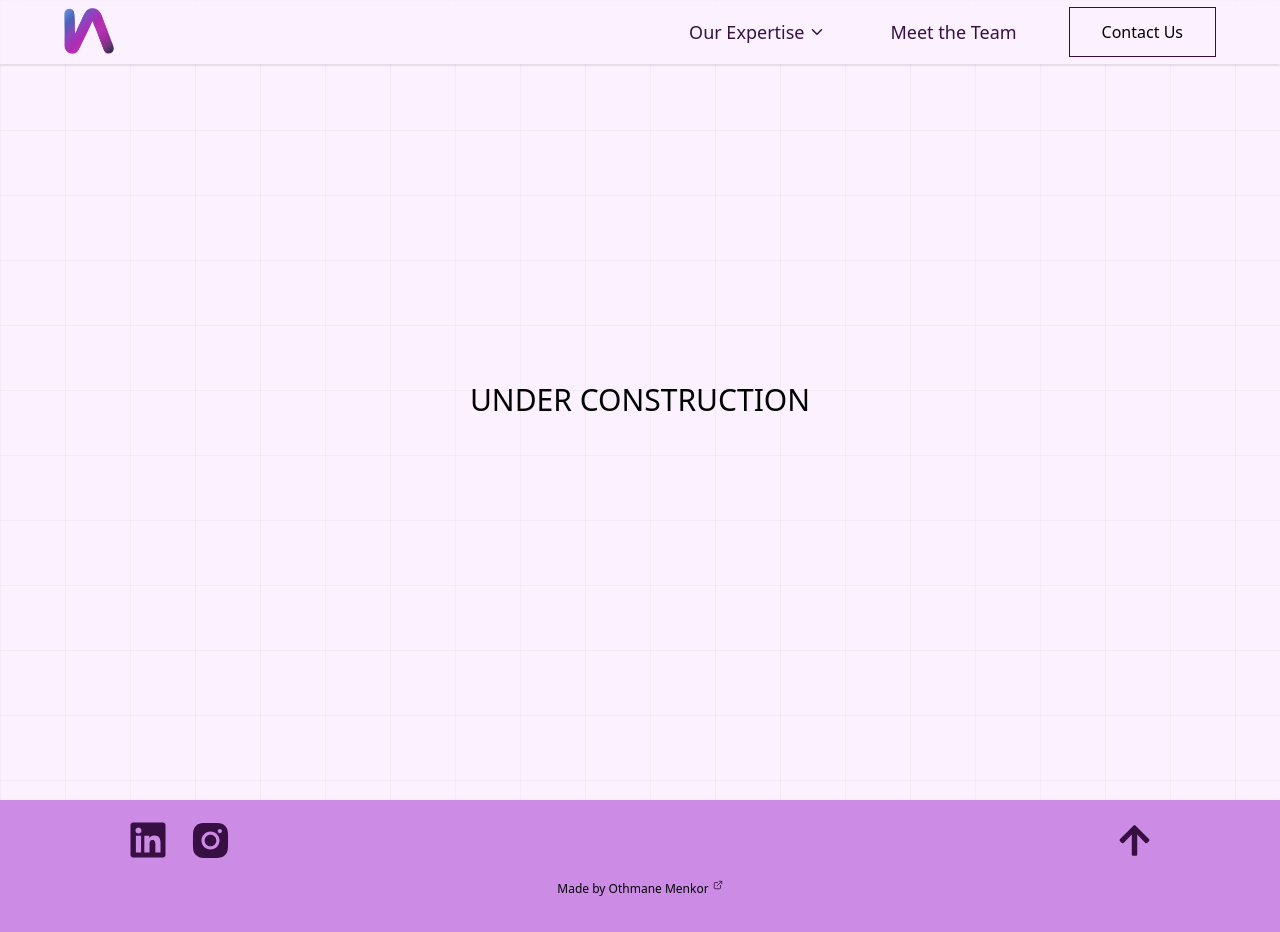
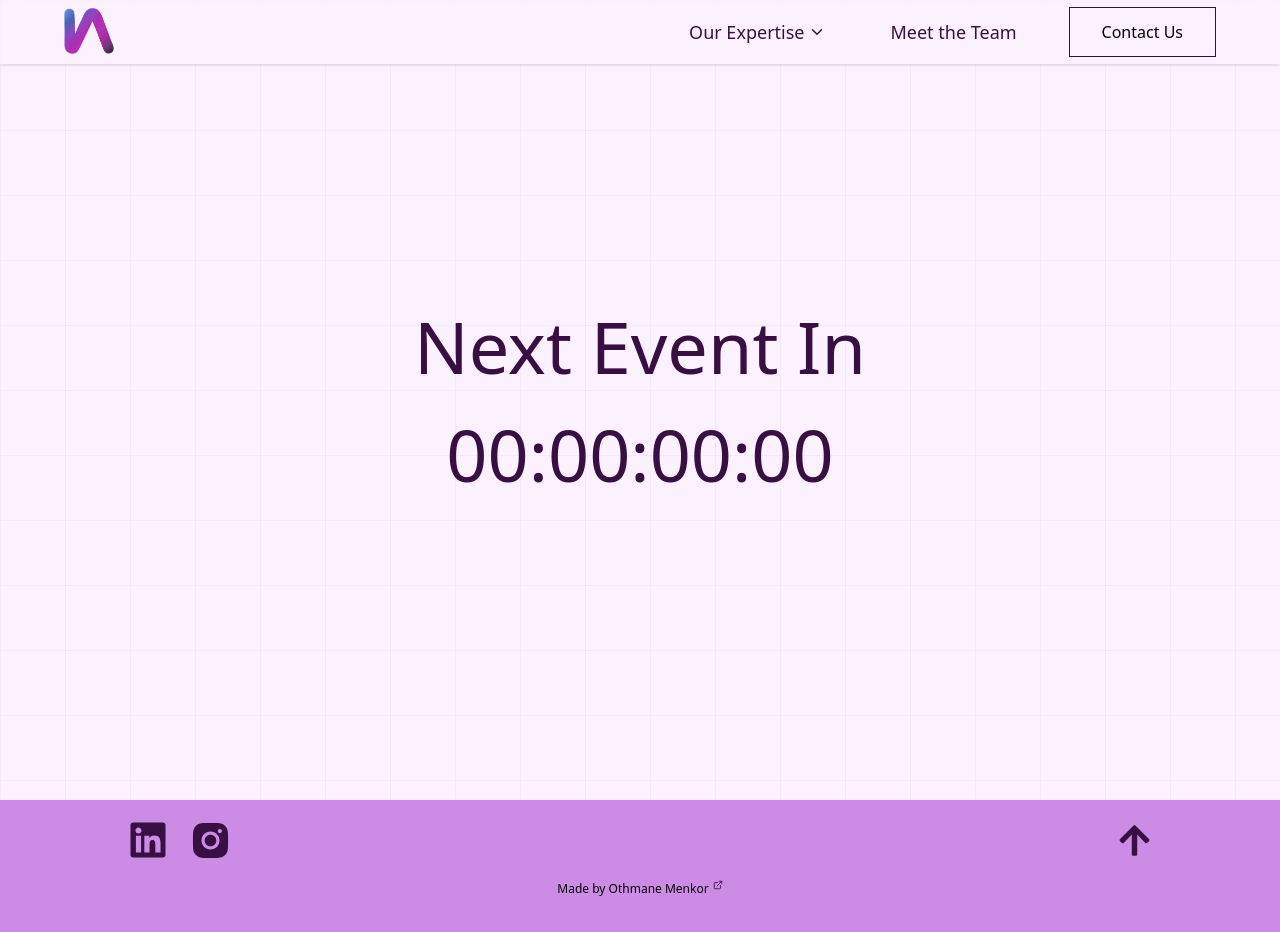
Before and after one commit to Othocs/UtopiaWebsite, a Next.js app: page /events in a window 1280 px wide. Shown: the top 932 px of the page. Built offline with nearby package versions, Linux system fonts and the light colour scheme.

Commit message:
Countdown event

```diff
--- /dev/null
+++ b/app/events/countdown.tsx
@@ -0,0 +1,9 @@
+"use client";
+import React from "react";
+import Countdown from "react-countdown";
+
+const Countdowncomp = () => {
+  return <Countdown date={"2025-03-12T19:45:00"} />;
+};
+
+export default Countdowncomp;
--- a/app/events/page.tsx
+++ b/app/events/page.tsx
@@ -1,11 +1,13 @@
 import { Fade } from "react-awesome-reveal";
+import Countdowncomp from "./countdown";
 
 export default async function EventsPage() {
   return (
     <>
-      <div className="h-screen text-3xl flex items-center justify-center text-center">
-        <Fade>
-          <p> UNDER CONSTRUCTION </p>
+      <div className="h-screen text-[#380f43] text-7xl flex flex-col items-center justify-center text-center gap-y-9">
+        <Fade cascade triggerOnce>
+          <p> Next Event In </p>
+          <Countdowncomp />
         </Fade>
       </div>
     </>
--- a/package.json
+++ b/package.json
@@ -19,6 +19,7 @@
     "postcss": "^8.5.3",
     "react": "^19.0.0",
     "react-awesome-reveal": "^4.3.1",
+    "react-countdown": "^2.3.6",
     "react-dom": "^19.0.0",
     "react-icons": "^5.5.0",
     "react-infinite-logo-slider": "^1.1.4"
```
Also changed, not shown: 1 other file (tests, documents, lock files or other folders).
